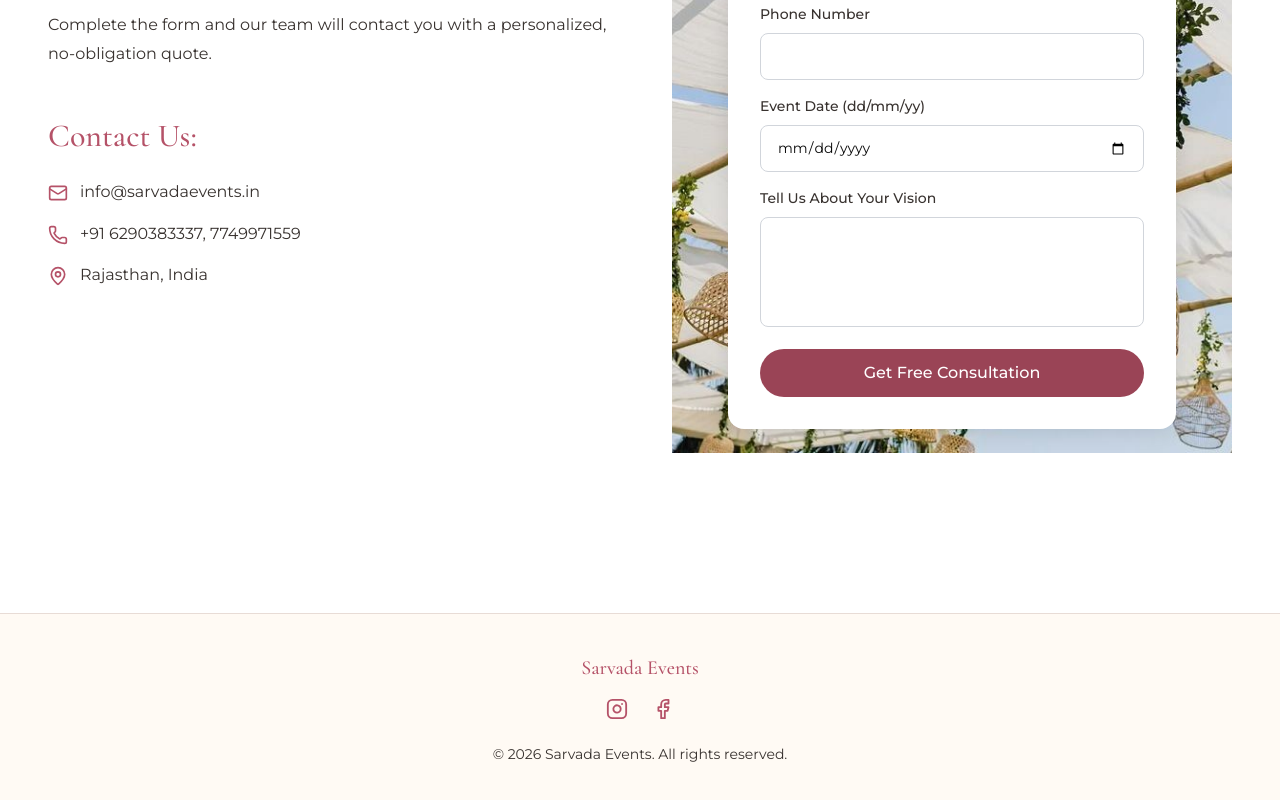
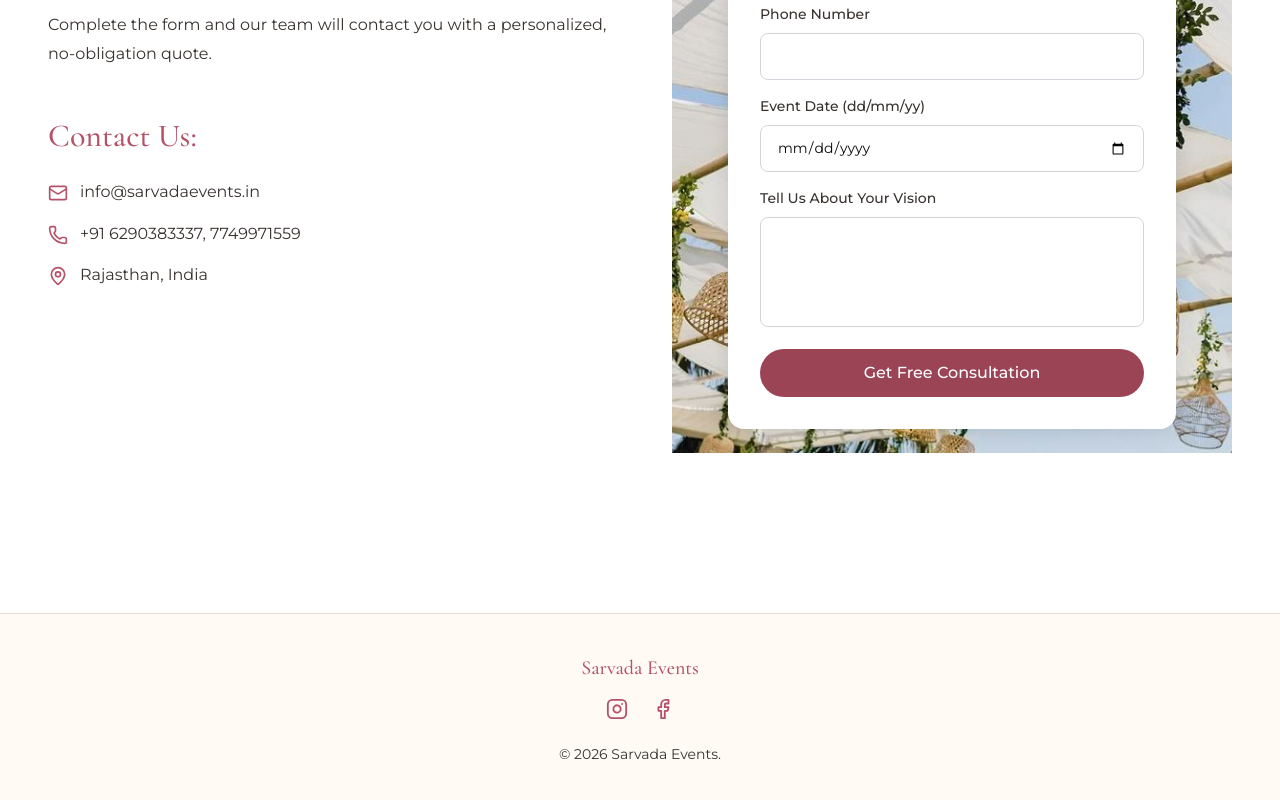
Before and after one commit to wholikescaramel-blip/sarvada-website, a React (Vite) app: page / in a window 1280 px wide. Shown: the part 7347-8147 px from the top of the page. Built offline with nearby package versions, Linux system fonts and the light colour scheme.

Commit message:
add changes to footer section

```diff
--- a/src/app/components/Footer.tsx
+++ b/src/app/components/Footer.tsx
@@ -45,7 +45,7 @@ export default function Footer() {
             color: "#38322f"
           }}
         >
-          © 2026 Sarvada Events. All rights reserved.
+          © 2026 Sarvada Events.
         </p>
       </div>
     </footer>
```
